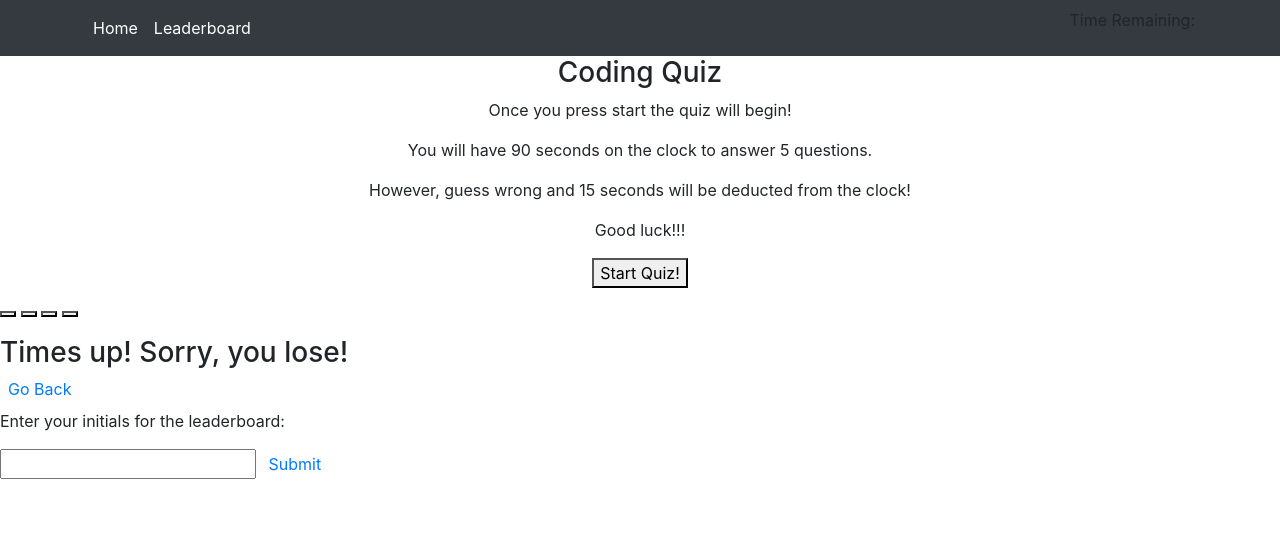
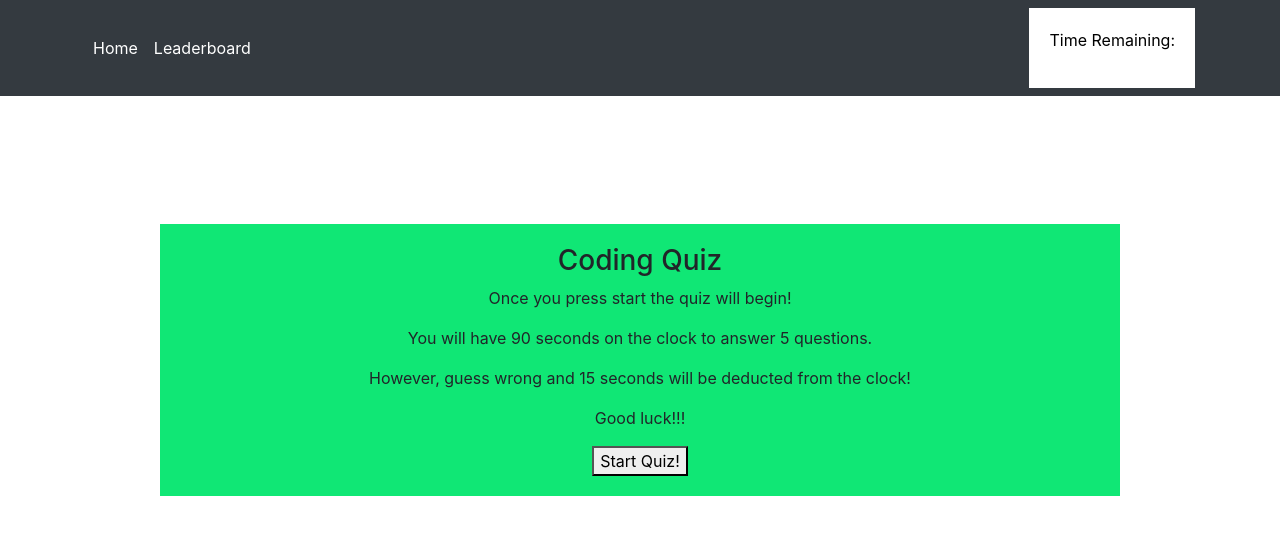
Before and after one commit to wslifer/coding-quiz, a plain HTML site: page index.html in a window 1280 px wide. Drawn offline with nearby package versions, Linux system fonts and the light colour scheme; the site is published under a folder, as on GitHub Pages, so addresses that start at the root find nothing.

Commit message:
attempting to fix 3

```diff
--- a/index.html
+++ b/index.html
@@ -10,7 +10,7 @@
       integrity="sha384-Vkoo8x4CGsO3+Hhxv8T/Q5PaXtkKtu6ug5TOeNV6gBiFeWPGFN9MuhOf23Q9Ifjh"
       crossorigin="anonymous"
     />
-    <link rel="stylesheet" href="/assets/style.css" />
+    <link rel="stylesheet" href="assets/style.css" />
   </head>
   <body>
     <nav class="navbar navbar-expand-md navbar-dark bg-dark">
--- a/leaderboard.html
+++ b/leaderboard.html
@@ -10,7 +10,7 @@
       integrity="sha384-Vkoo8x4CGsO3+Hhxv8T/Q5PaXtkKtu6ug5TOeNV6gBiFeWPGFN9MuhOf23Q9Ifjh"
       crossorigin="anonymous"
     />
-    <link rel="stylesheet" href="/assets/style.css" />
+    <link rel="stylesheet" href="assets/style.css" />
   </head>
   <body>
     <nav class="navbar navbar-expand-md navbar-dark bg-dark">
@@ -45,6 +45,6 @@
       </div>
     </div>
 
-    <script src="/assets/javascript/leaderboard.js"></script>
+    <script src="assets/javascript/leaderboard.js"></script>
   </body>
 </html>
```
